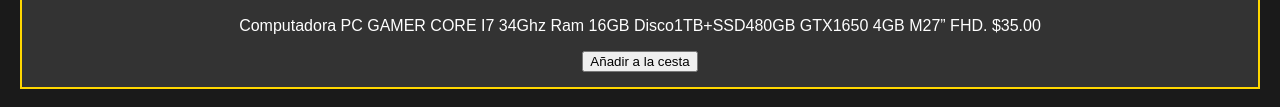
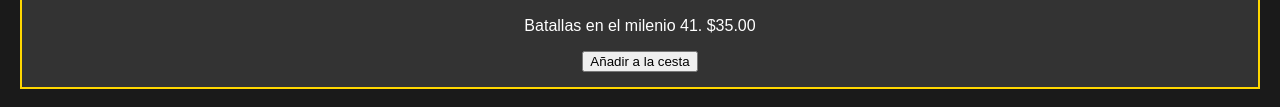
Before and after one commit to br1elga/br1elga.github.io, a plain HTML site: page juegos.html in a window 1280 px wide. Shown: the part 1770-1877 px from the top of the page. Drawn offline with Linux system fonts and the light colour scheme.

Commit message:
juegos.html

```diff
--- a/juegos.html
+++ b/juegos.html
@@ -52,7 +52,7 @@
         <div class="producto">
             <h3>Warhammer 40,000: Space Marine</h3>
             <img src="https://nextgames.com.ar/img/Public/1040/37462-producto-6576886-sd.jpg" alt="Warhammer 40,000: Space Marine">
-            <p>Computadora PC GAMER CORE I7 34Ghz Ram 16GB Disco1TB+SSD480GB GTX1650 4GB M27” FHD. $35.00</p>
+            <p>Batallas en el milenio 41. $35.00</p>
             <button onclick="agregarAlCarrito('Batallas en el futuro del milenio 41', 35.00)">Añadir a la cesta</button>
         </div>
 
```
